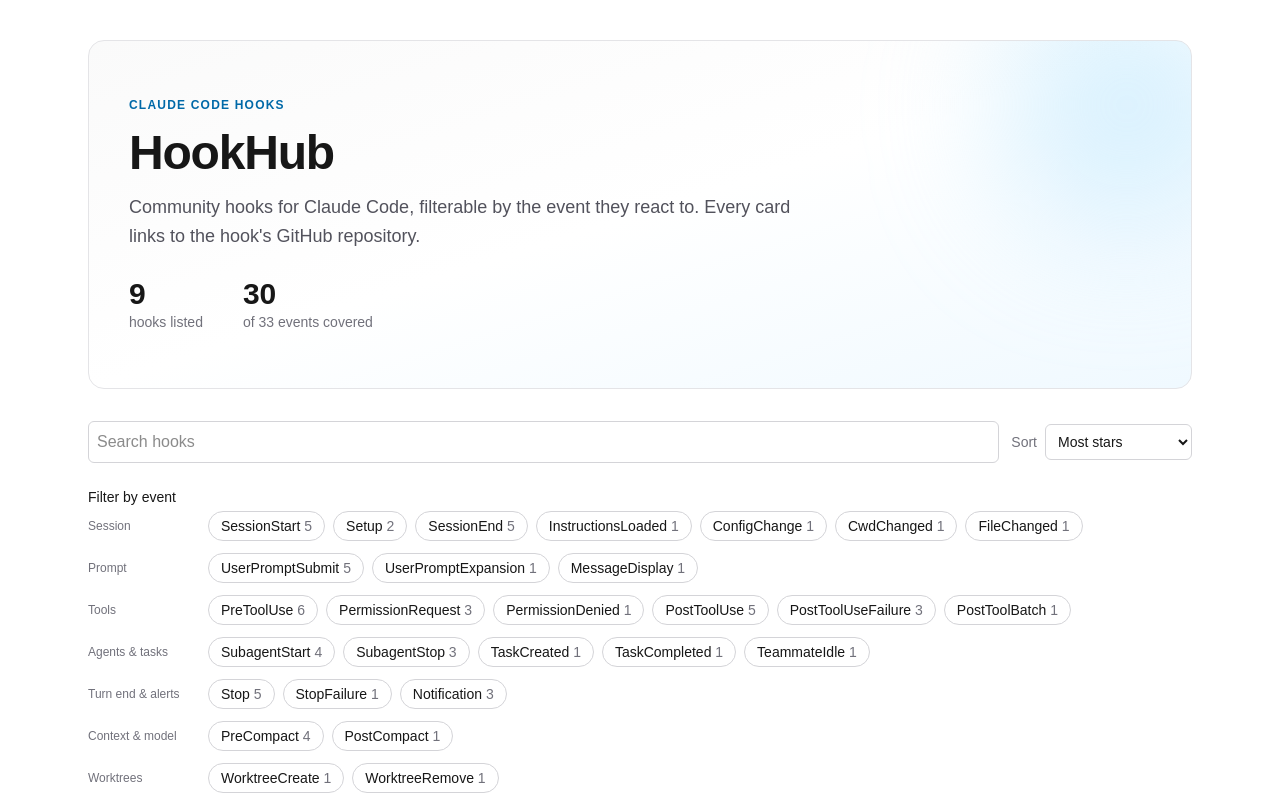
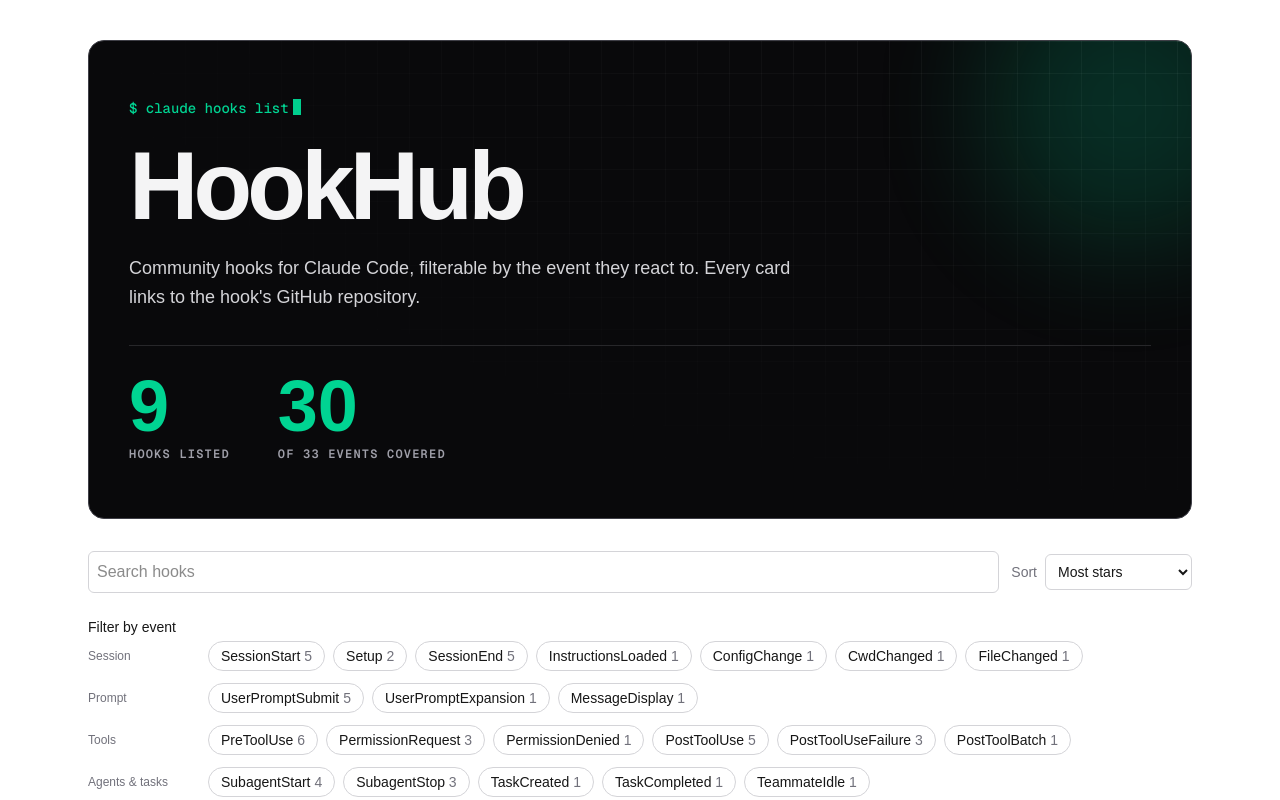
Before and after one commit to pjsoliveira/hookhub, a Next.js app: page / in a window 1280 px wide. Shown: the top 800 px of the page. Built offline with nearby package versions, Linux system fonts and the light colour scheme.

Commit message:
Use HeroBold on the home page
Co-Authored-By: Claude Sonnet 5.5 <noreply@anthropic.com>

```diff
--- a/src/app/page.tsx
+++ b/src/app/page.tsx
@@ -1,5 +1,5 @@
 import { Suspense } from "react";
-import { Hero } from "@/components/hero/Hero";
+import { HeroBold } from "@/components/hero/HeroBold";
 import { HookBrowser } from "@/components/HookBrowser";
 import { events, githubMeta, hooks } from "@/lib/hooks/load";
 
@@ -8,7 +8,7 @@ import { events, githubMeta, hooks } from "@/lib/hooks/load";
 export default function Home() {
   return (
     <main className="mx-auto flex w-full max-w-6xl flex-col gap-8 px-4 py-10 sm:px-6">
-      <Hero />
+      <HeroBold />
       <Suspense fallback={<p className="text-zinc-500">Loading hooks…</p>}>
         <HookBrowser hooks={hooks} events={events} meta={githubMeta} />
       </Suspense>
```
